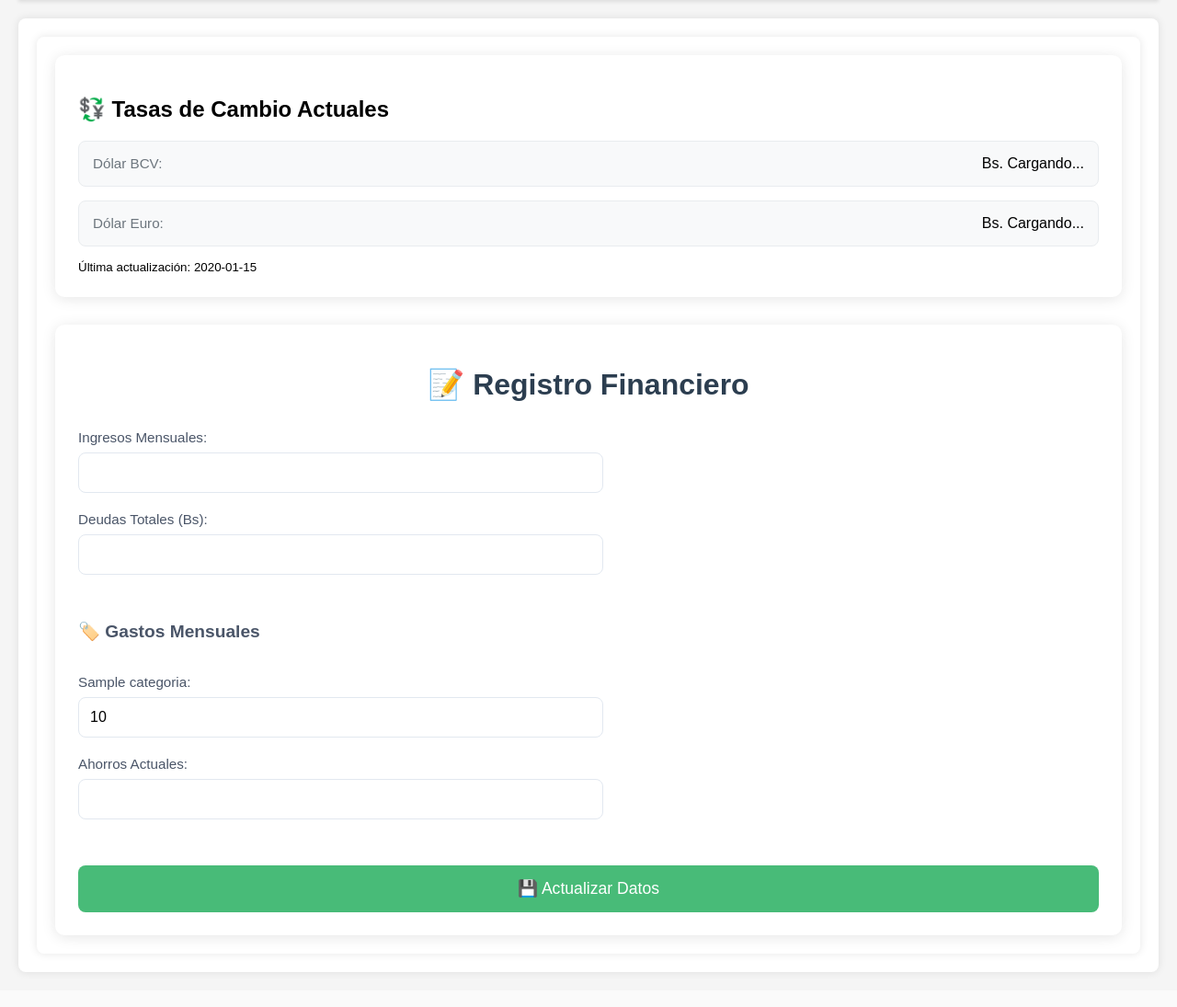
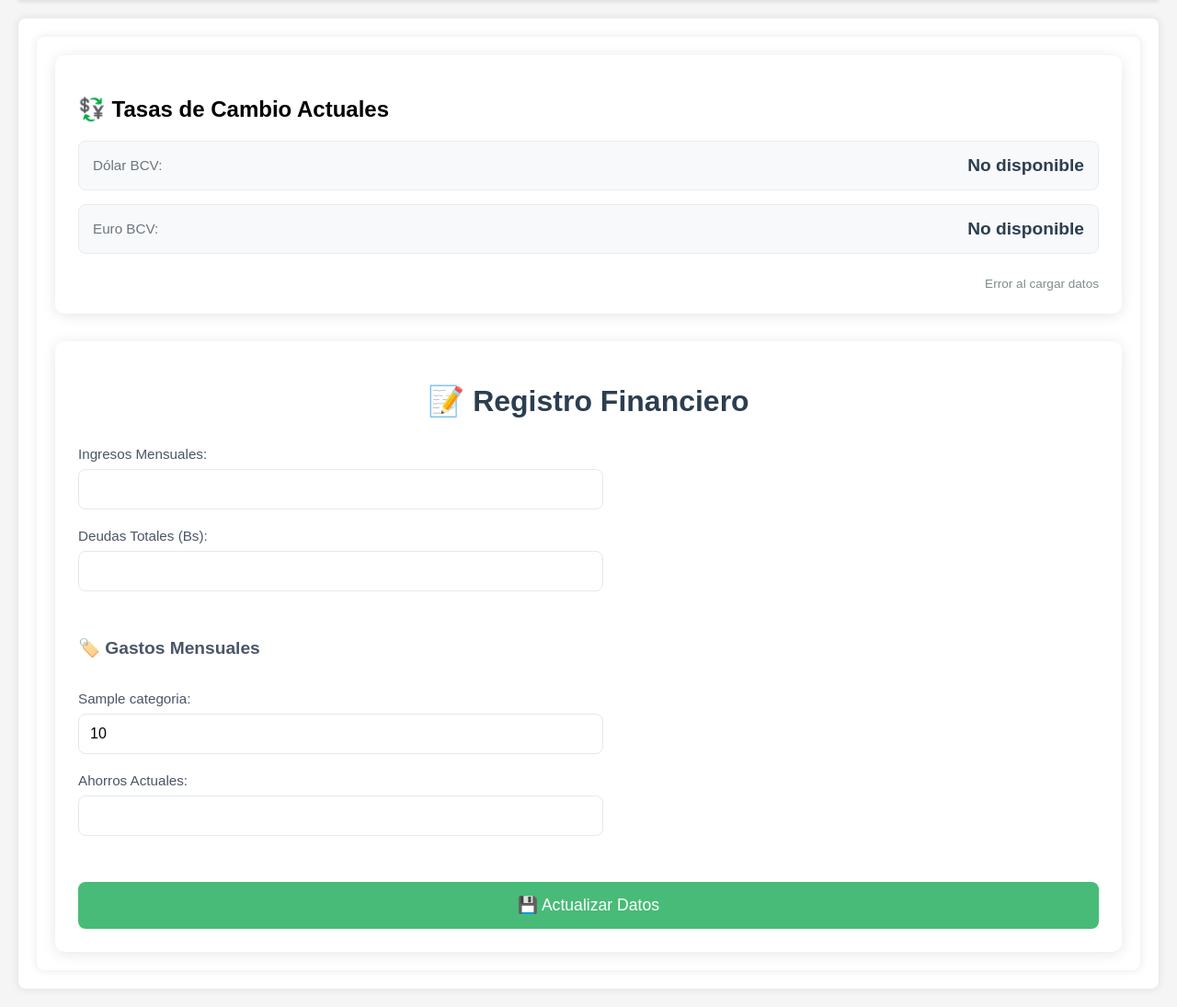
Before and after one commit to PotOfCode/AI-financial-advisor, a Python web app: template templates/registro.html in a window 1280 px wide. Shown: the part 90-1185 px from the top of the page at 92% size. Before the commit the page ends 1149 px from the top, so only its background shows below. Run offline with Jinja, Linux system fonts and the light colour scheme; the template is opened without the code that fills it: most values are stand-ins (such as "Sample title", 1, 10 or a date in 2020).

Commit message:
Tasas BCV FIX

```diff
--- a/templates/registro.html
+++ b/templates/registro.html
@@ -8,13 +8,13 @@
     <div class="tasa-box">
         <div class="tasa-item">
             <span>Dólar BCV:</span>
-                <div class="rate-value" id="dolar-rate">Bs. {{ tasas.bcv_dolar|default('Cargando...', true) }}</div>
+            <strong id="tasaDolar">Cargando...</strong>
         </div>
         <div class="tasa-item">
-                <span>Dólar Euro:</span>
-                <div class="rate-value" id="euro-rate">Bs. {{ tasas.bcv_euro|default('Cargando...', true) }}</div>
+            <span>Euro BCV:</span>
+            <strong id="tasaEuro">Cargando...</strong>
         </div>
-            <small id="last-update">Última actualización: {{ tasas.last_update }}</small>
+        <small id="actualizacion">Última actualización: -</small>
     </div>
     </div>
 
@@ -68,9 +68,10 @@ document.addEventListener('DOMContentLoaded', () => {
             maximumFractionDigits: 2
         });
 
-        document.getElementById('tasaBcv').textContent = `Bs. ${formatter.format(data.bcv)}`;
-        document.getElementById('tasaPromedio').textContent = `Bs. ${formatter.format(data.promedio)}`;
-        document.getElementById('actualizacion').textContent = `Actualizado: ${data.fecha}`;
+        // Actualizar los elementos con los nuevos datos
+        document.getElementById('tasaDolar').textContent = `Bs. ${formatter.format(data.bcv_dolar)}`;
+        document.getElementById('tasaEuro').textContent = `Bs. ${formatter.format(data.bcv_euro)}`;
+        document.getElementById('actualizacion').textContent = `Última actualización: ${data.last_update}`;
 
         if(data.error) {
             document.getElementById('actualizacion').textContent += ' (Datos locales)';
@@ -78,8 +79,9 @@ document.addEventListener('DOMContentLoaded', () => {
     })
     .catch(error => {
         console.error('Error:', error);
-        document.getElementById('tasaBcv').textContent = 'No disponible';
-        document.getElementById('tasaPromedio').textContent = 'No disponible';
+        document.getElementById('tasaDolar').textContent = 'No disponible';
+        document.getElementById('tasaEuro').textContent = 'No disponible';
+        document.getElementById('actualizacion').textContent = 'Error al cargar datos';
     });
 });
 </script>
```
Lines whose indentation alone changed are shown as unchanged.
